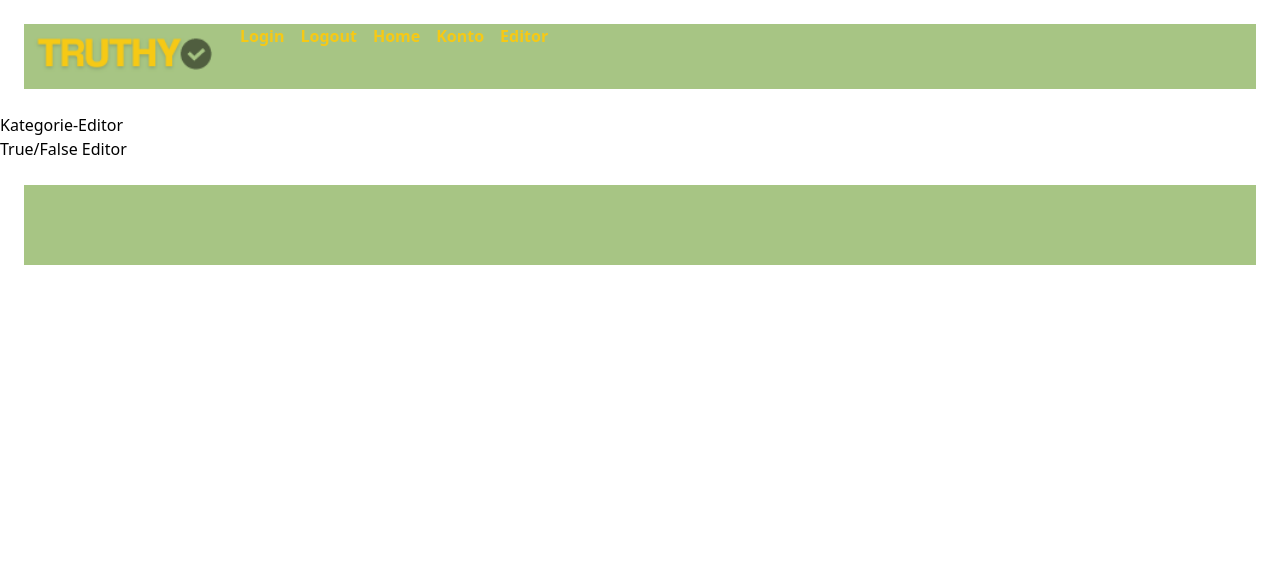
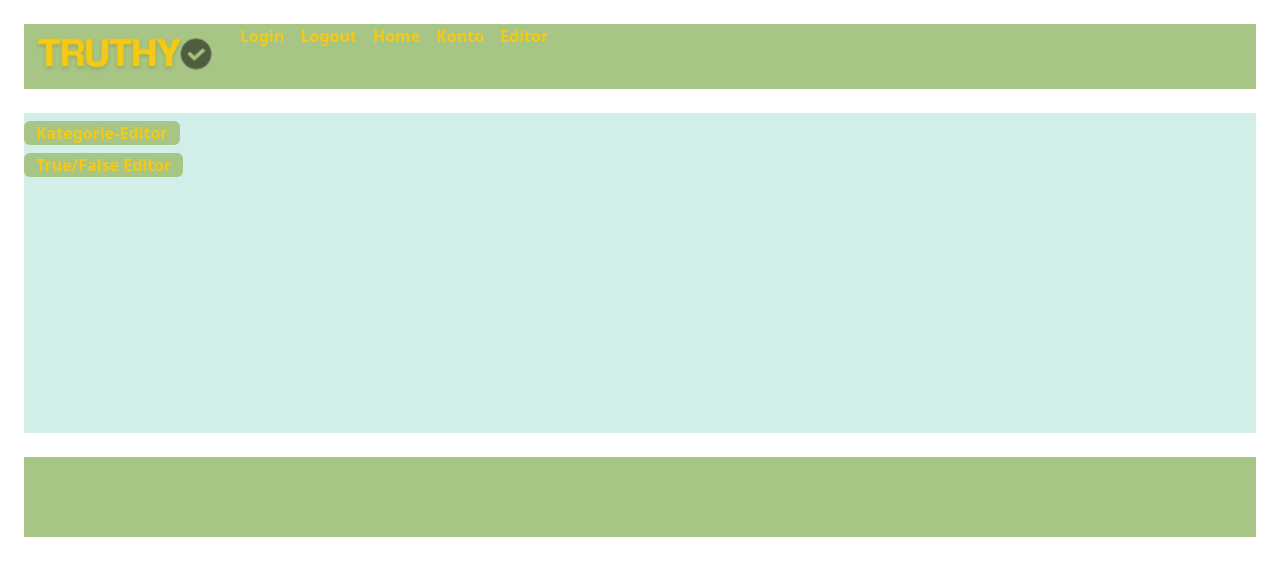
Before and after one commit to sengsei/nf-capstone, a React (Create React App) app in the folder frontend/: page /editormenue in a window 1280 px wide. Shown: the top 576 px of the page. Built offline with nearby package versions, Linux system fonts and the light colour scheme.

Commit message:
editor ok

```diff
--- a/frontend/src/components/EditorMenue.tsx
+++ b/frontend/src/components/EditorMenue.tsx
@@ -10,10 +10,10 @@ export default function EditorMenue() {
     }
 
     return(
-        <div>
-            <button onClick={() => routeToPath('editorcategories')}>Kategorie-Editor</button>
+        <div className={"bg-[#D1EEE9] mx-6 h-80"}>
+            <button className={"border-none bg-[#A7C584] font-bold text-[#F6C915] rounded-md px-3 mt-2"} onClick={() => routeToPath('editorcategories')}>Kategorie-Editor</button>
             <br/>
-            <button onClick={() => routeToPath('truefalseedit')}>True/False Editor</button>
+            <button className={"border-none bg-[#A7C584] font-bold text-[#F6C915] rounded-md px-3 mt-2"} onClick={() => routeToPath('truefalseedit')}>True/False Editor</button>
         </div>
     )
 }
```
